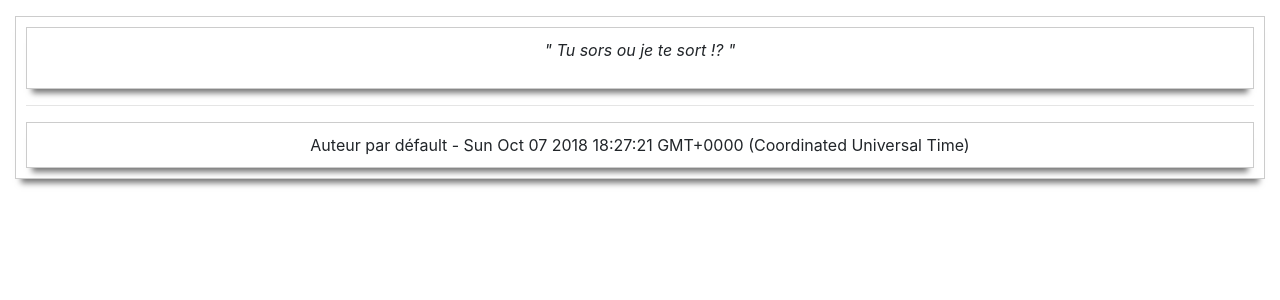
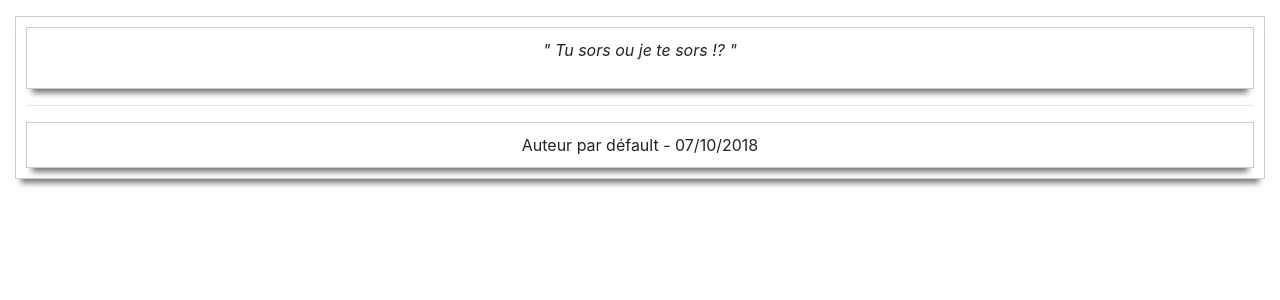
Before and after one commit to gabrielmustiere/vue-wonderful-quote, a Vue app: page / in a window 1280 px wide. Shown: the top 300 px of the page. Built offline with nearby package versions, Linux system fonts and the light colour scheme.

Commit message:
use date nfs

```diff
--- a/package.json
+++ b/package.json
@@ -12,6 +12,7 @@
     "@fortawesome/free-solid-svg-icons": "^5.3.1",
     "@fortawesome/vue-fontawesome": "^0.1.1",
     "bootstrap": "^4.1.3",
+    "date-fns": "^1.29.0",
     "jquery": "^3.3.1",
     "popper.js": "^1.14.4",
     "vue": "^2.5.17"
--- a/src/App.vue
+++ b/src/App.vue
@@ -20,7 +20,7 @@ export default {
   },
   data () {
     return {
-      quoteTitle: '" Tu sors ou je te sort !? "'
+      quoteTitle: '" Tu sors ou je te sors !? "'
     }
   }
 
--- a/src/components/Quote.vue
+++ b/src/components/Quote.vue
@@ -11,11 +11,12 @@
 </template>
 
 <script>
+import Format from 'date-fns/format'
 export default {
   name: 'Quote',
   data () {
     return {
-      date: new Date()
+      date: Format(new Date(), 'DD/MM/YYYY')
     }
   }
 }
```
Also changed, not shown: 1 other file (tests, documents, lock files or other folders).
